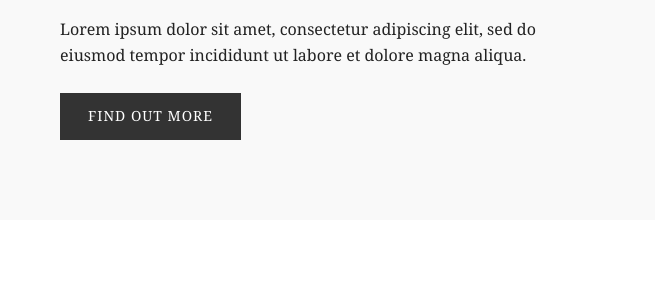
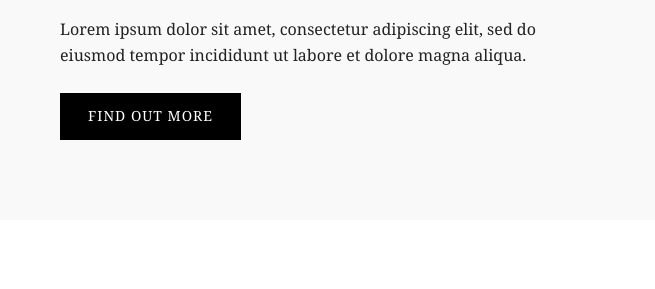
Before and after one commit to gamezardaani-maker/landing-page, a plain HTML site: page index.html in a window 1280 px wide. In both pictures the pointer is over the link 150 px from the left and 373 px from the top of the page. Shown: the part 257-546 px from the top of the page, 0-655 px from the left. Drawn offline with Linux system fonts and the light colour scheme.

Commit message:
added small change for PR

```diff
--- a/index.html
+++ b/index.html
@@ -3,7 +3,7 @@
 <head>
   <meta charset="UTF-8">
   <meta name="viewport" content="width=device-width, initial-scale=1.0">
-  <title>Art Studio</title>
+  <title>art studi</title>
   <link rel="stylesheet" href="style.css">
 </head>
 <body>
--- a/style.css
+++ b/style.css
@@ -87,7 +87,7 @@ img {
   transition: background 0.3s;
 }
 .btn:hover {
-  background: #333;
+  background: black;
 }
 
 /* ABOUT */
```
